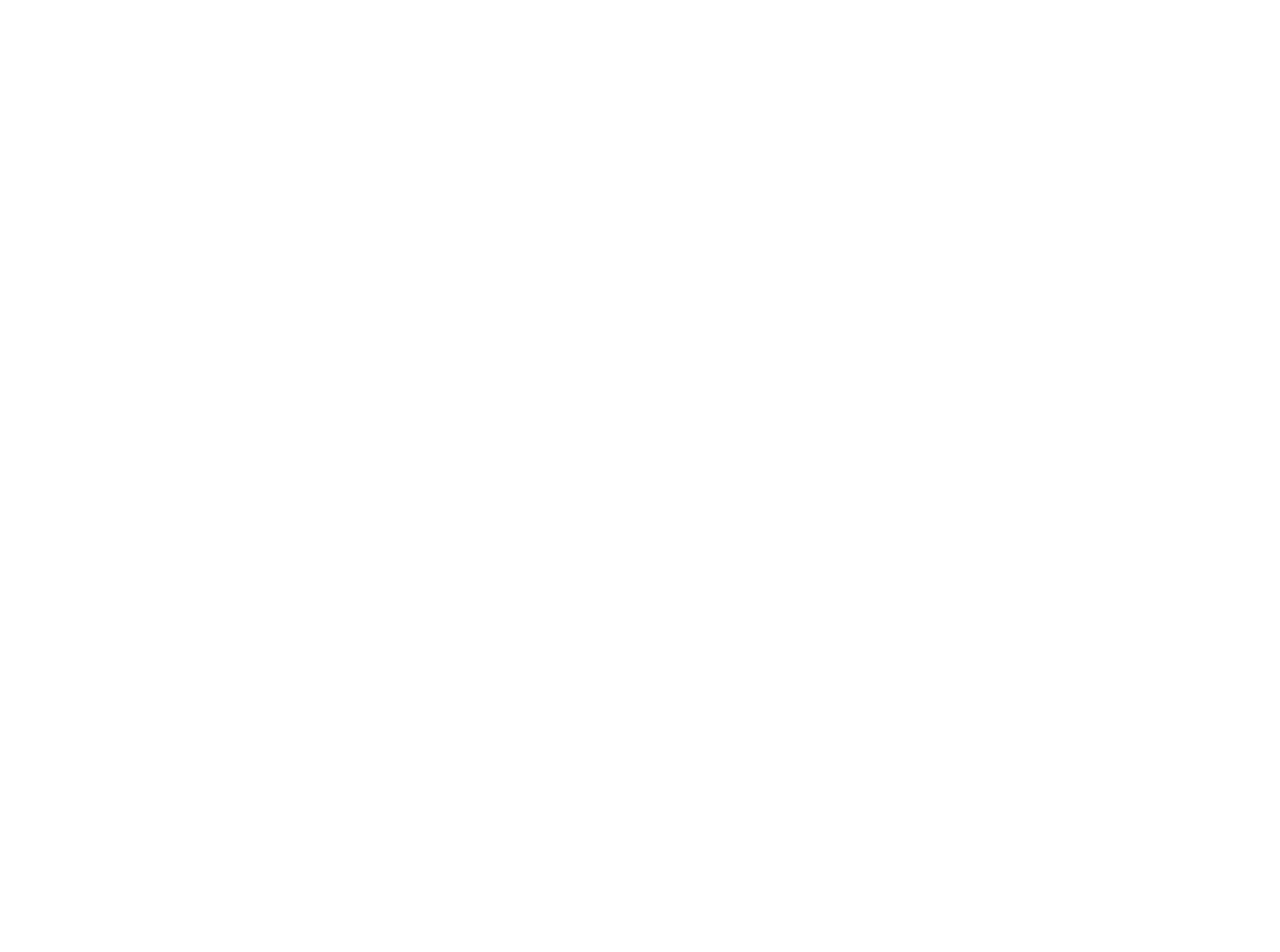
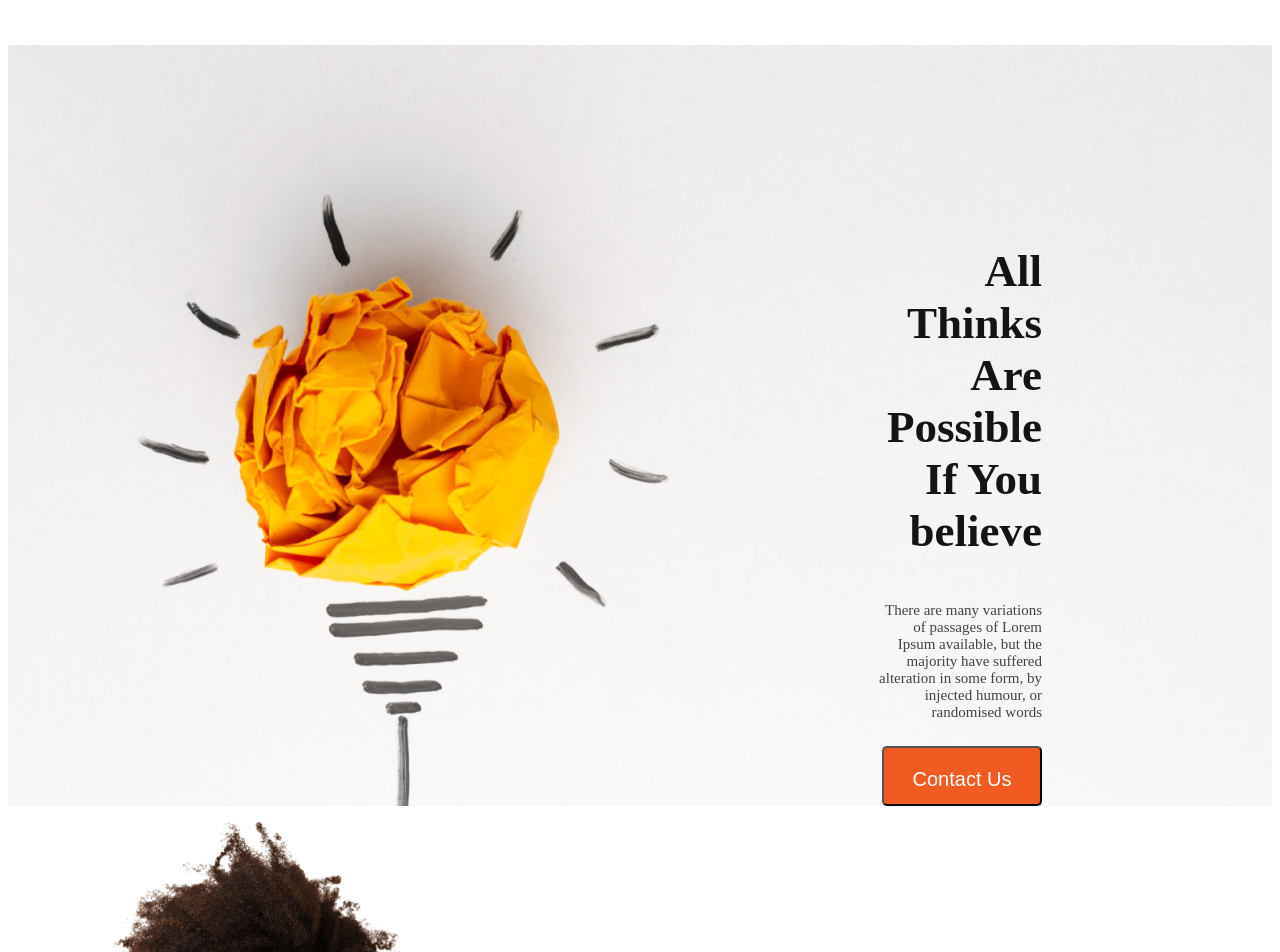
Before and after one commit to Mohammad-imran75/new-year-portfolio, a plain HTML site: page index.html in a window 1280 px wide. Shown: the top 952 px of the page. Before the commit the page ends 800 px from the top, so only its background shows below. Drawn offline with Linux system fonts and the light colour scheme.

Commit message:
added background photo and anything

```diff
--- a/index.html
+++ b/index.html
@@ -4,13 +4,38 @@
     <meta charset="UTF-8">
     <meta name="viewport" content="width=device-width, initial-scale=1.0">
     <title>New year portfolio </title>
+    <link rel="stylesheet" href="styles/year.css">
+    <link rel="preconnect" href="https://fonts.googleapis.com">
+<link rel="preconnect" href="https://fonts.gstatic.com" crossorigin>
+<link href="https://fonts.googleapis.com/css2?family=Lato&family=Open+Sans:wght@400;700;800&display=swap" rel="stylesheet">
 </head>
 <body>
-    <header>
-
+    <header class="header">
+        <nav>
+            <div>
+                <h3 class="head-section">All Thinks Are Possible If You believe</h3>
+                <p class="para-section">There are many variations of passages of Lorem Ipsum available, but the majority have suffered alteration in some form, by injected humour, or randomised words</p>
+                <button class="btn-primary">Contact Us</button>
+            </div>
+        </nav>
     </header>
     <main>
-
+        <section class="failure">
+            <div class="failure-img">
+                <img src="images/person.png" alt="">
+                <div class="failure-circle"></div>
+            </div>
+            <div class="failure-item">
+                <h3 class="failure-item-title">My failures of previous year</h3>
+                <p class="failure-item-description">Contrary to popular belief, Lorem Ipsum is not simply random text. It has roots in a piece of classical Latin literature from 45 BC, making it over 2000 years old. Richard McClintock.</p>
+                <ul class="faulure-item-list">
+                    <li>Contrary to popular belief, is not simply.</li>
+                    <li>Contrary to popular belief.</li>
+                    <li>Contrary to popular belief, is not simply.</li>
+                    <li>Contrary to popular simply.</li>
+                </ul>
+            </div>
+        </section>
     </main>
     <footer>
 
--- a/styles/year.css
+++ b/styles/year.css
@@ -0,0 +1,42 @@
+.header{
+    background-image: url("/images/banner/banner1.png");
+    text-align: right;
+    min-width: 808px;
+    width: 100%;
+}
+
+
+.head-section{
+    text-align: right;
+    color: #151414;
+    font-size: 45px;
+    font-weight: 700px;
+    padding-top: 200px;
+    padding-left: 840px;
+    padding-right: 230px;
+}
+.para-section{
+    color: #444343;
+    font-size: 15px;
+    font-weight: 400px;
+    padding-left: 870px;
+    padding-top: 0px;
+    padding-right: 230px;
+    border-radius: 5px;
+
+
+}
+.btn-primary{
+    width: 160px;
+    height: 60px;
+    background-color:#F15B22;
+    font-size: 20px;
+    font-weight: 600px;
+    color: #FFFFFF;
+    border-radius: 5px;
+    padding: 20px 25px;
+    margin-right: 230px;
+    margin-top: 10px;
+
+}
+/* failure related style */
```
